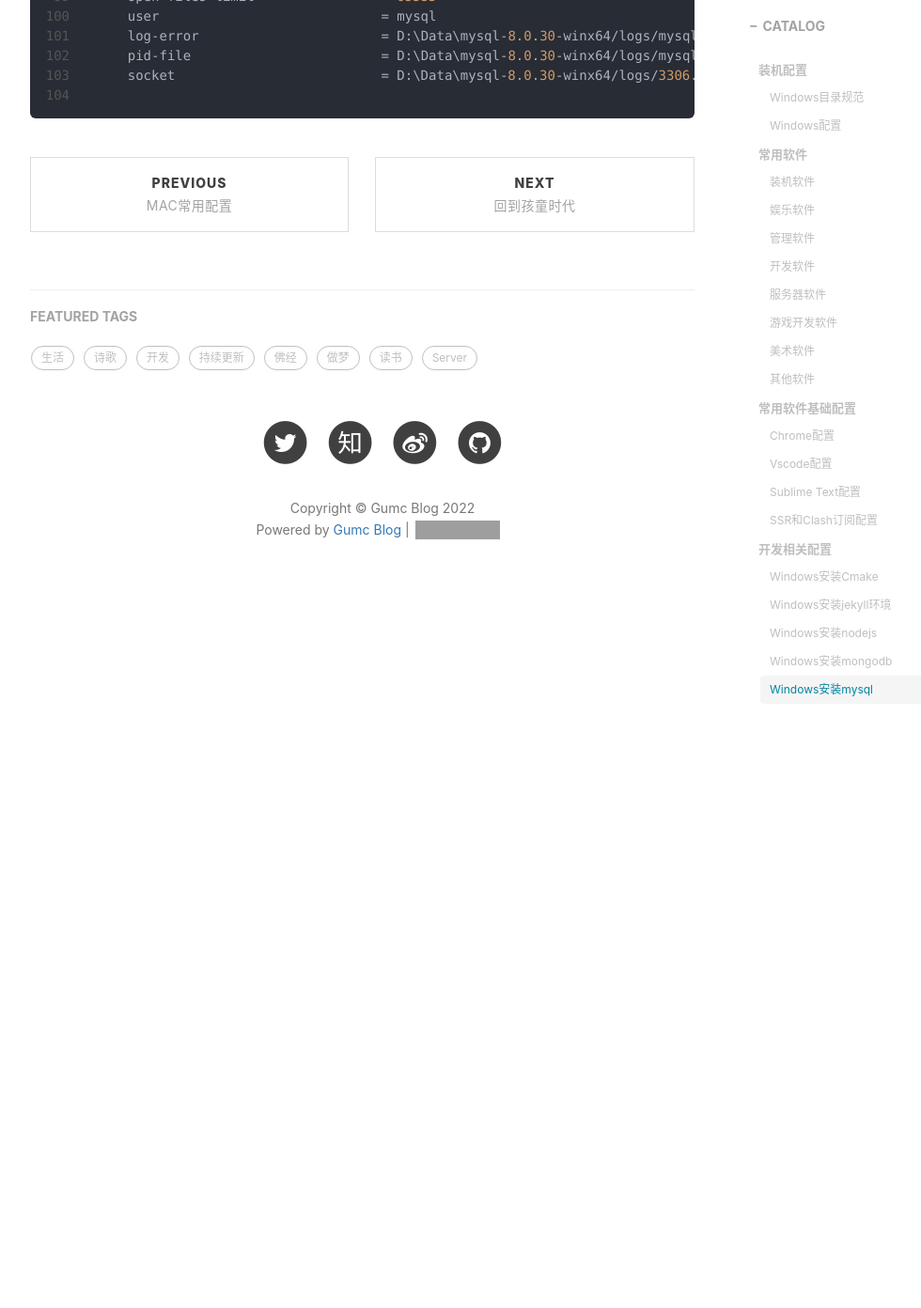
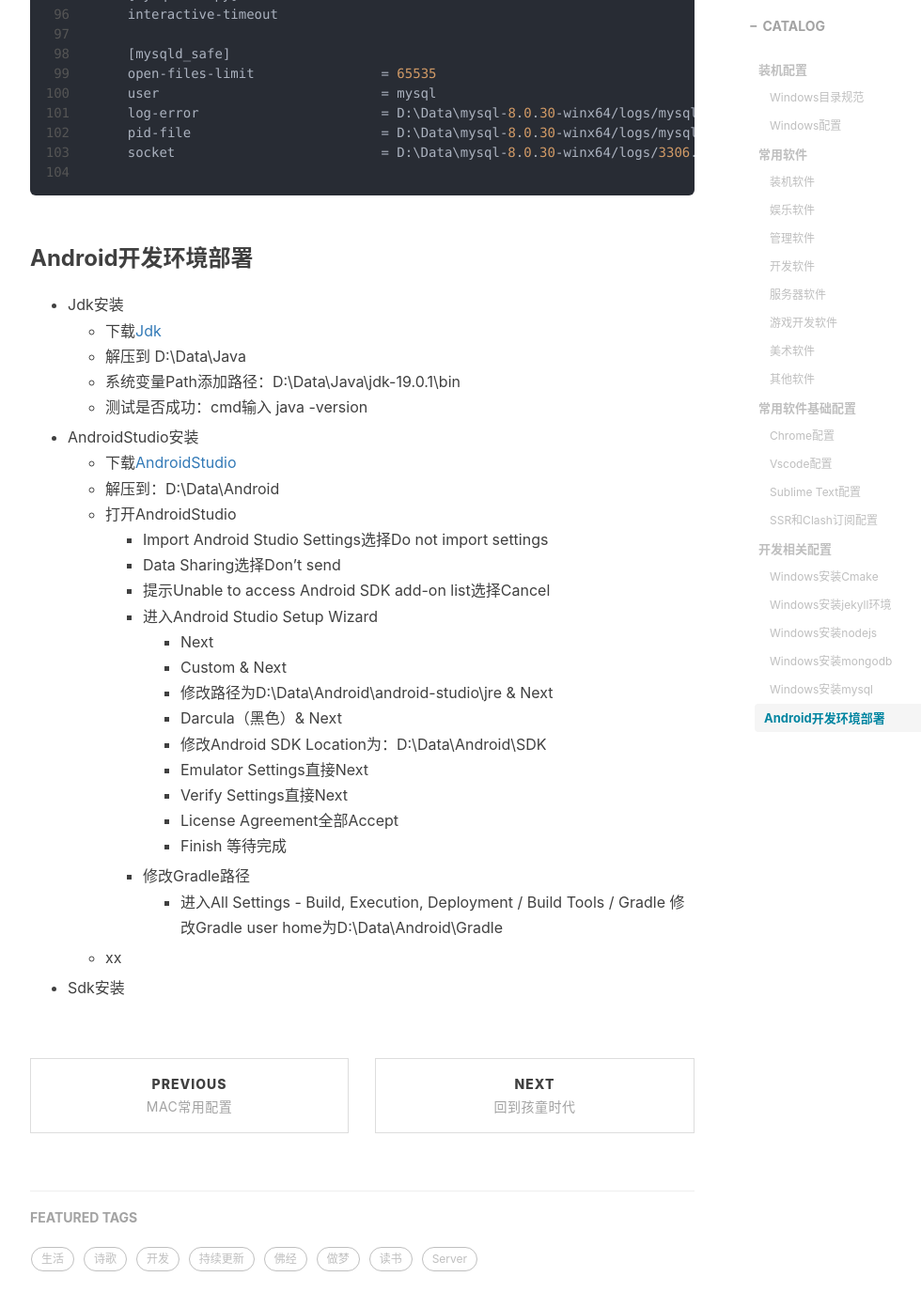
Before and after one commit to gumcstronger/gumcstronger.github.io, a Jekyll site: the page built from _posts/2022/2022-08-24-windows.md, in a window 1280 px wide and 1400 px high, scrolled down 12065 px. Shown: the top 1392 px of the window at 94% size, without its empty margins (233-1213 px from the left). Built offline with Jekyll 4.4.1, drawn with Linux system fonts in a browser that asks for light colours; comment, search, counter and statistics services are not loaded; some of the changed text lies outside the part shown; grey boxes are pictures that could not be loaded.

Commit message:
Update 2022-08-24-windows.md

````diff
--- a/_posts/2022/2022-08-24-windows.md
+++ b/_posts/2022/2022-08-24-windows.md
@@ -130,10 +130,13 @@ tags:
 
 #### 美术软件
 
-- [Blender](https://www.blender.org/thanks/)
-- [Qubicle](https://www.getqubicle.com/) / [Magicavoxel](https://www.voxelmade.com/magicavoxel/)
-- [3DRipper(3D模型下载工具)](https://3dripper.com/)
-- [AssetStudio()](https://github.com/Perfare/AssetStudio)
+- [Pngyu](https://nukesaq88.github.io/Pngyu/) 图片压缩工具 / [PngOptimizer](https://github.com/svenrog/ImageResizer.Plugins.PngOptimizer)
+- [PowerToys](https://github.com/microsoft/PowerToys) 微软出品的效率工具：颜色拾取、图片大小调整、批量重命名、文本提取器等
+- [FanselineResizer](https://github.com/FerryYoungFan/FanselineResizer) 图标批量生成多种尺寸（用于开发打包时生成icon）
+- [Blender](https://www.blender.org/thanks/) 开源3D建模工具
+- [Qubicle](https://www.getqubicle.com/) / [Magicavoxel](https://www.voxelmade.com/magicavoxel/) 体素编辑器
+- [3DRipper](https://3dripper.com/) 3D模型下载工具
+- [AssetStudio](https://github.com/Perfare/AssetStudio) Unity解包
 
 #### 其他软件
 
@@ -454,3 +457,32 @@ tags:
     socket                          = D:\Data\mysql-8.0.30-winx64/logs/3306.sock
 
 ```
+
+### Android开发环境部署
+
+* Jdk安装
+  * 下载[Jdk](https://www.oracle.com/cn/java/technologies/downloads)
+  * 解压到 D:\Data\Java
+  * 系统变量Path添加路径：D:\Data\Java\jdk-19.0.1\bin
+  * 测试是否成功：cmd输入 java -version
+* AndroidStudio安装
+  * 下载[AndroidStudio](https://developer.android.com/studio/)
+  * 解压到：D:\Data\Android
+  * 打开AndroidStudio
+    * Import Android Studio Settings选择Do not import settings
+    * Data Sharing选择Don't send
+    * 提示Unable to access Android SDK add-on list选择Cancel
+    * 进入Android Studio Setup Wizard
+      * Next
+      * Custom & Next
+      * 修改路径为D:\Data\Android\android-studio\jre  & Next
+      * Darcula（黑色）& Next
+      * 修改Android SDK Location为：D:\Data\Android\SDK
+      * Emulator Settings直接Next
+      * Verify Settings直接Next
+      * License Agreement全部Accept
+      * Finish 等待完成
+    * 修改Gradle路径
+      * 进入All Settings - Build, Execution, Deployment / Build Tools / Gradle 修改Gradle user home为D:\Data\Android\Gradle
+  * xx
+* Sdk安装
````
